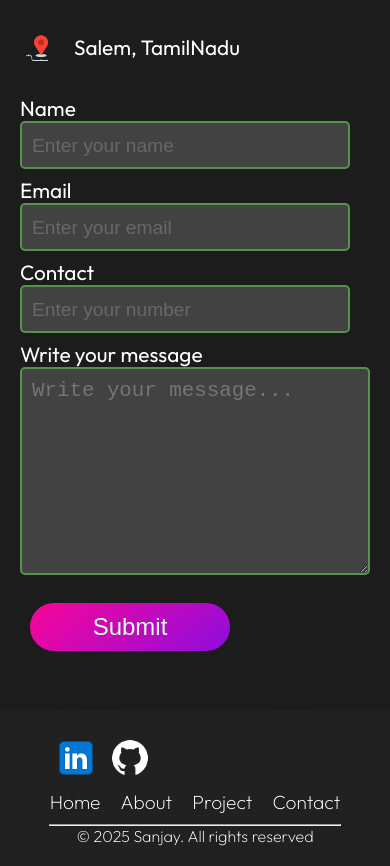
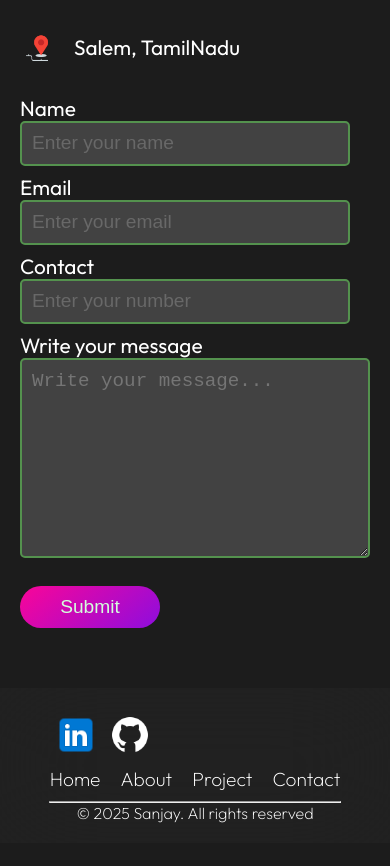
Before and after one commit to Sanjay-the-dev/portfolio2, a React (Vite) app: page / in a window 390 px wide. Shown: the part 3274-4140 px from the top of the page. After the commit the page ends 4117 px from the top, so only its background shows below. Built offline with nearby package versions, Linux system fonts and the light colour scheme; a web font is replaced by a local one.

Commit message:
fix : input font changed

```diff
--- a/src/Components/Contact/Contact.css
+++ b/src/Components/Contact/Contact.css
@@ -192,8 +192,8 @@ textarea:-webkit-autofill:focus {
 .contact-title img{
 
     position: absolute;
-    top: 20px;
-    left: 120px;
+    top: 10px;
+    left: 130px;
     transform: scale(60%);
     z-index: -1;
 
@@ -248,7 +248,8 @@ textarea:-webkit-autofill:focus {
     padding: 10px;
     color: rgb(212, 210, 210);
 
-    font-size: inherit;
+    font-size: 1.1rem;
+    font-weight: 200;
     margin-bottom: .5rem;
     background-color: rgb(66, 66, 66);
     border-radius: 5px;
@@ -282,22 +283,22 @@ textarea:-webkit-autofill:focus {
 }
 
 .contact-form textarea{
-
+    font-size: 1.2rem;
     width: 350px;
     padding: 10px;
 }
 
 .contact-form button[type = "submit"]{
 
-    width: 200px;
+    width: 140px;
     color: #d4ffdc;
-    font-size: 1.5rem;
+    font-size: 1.2rem;
     border-radius: 40px;
     border: none;
     padding: 10px;
     background: linear-gradient(140deg, hsl(324, 96%, 50%), hsl(277, 89%, 46%));
     transition: all 0.3s ease-in-out;
-    margin: 20px 10px;
+    margin: 20px 0px;
 
 }
 .contact-form button[type= "submit"]:hover{
```
